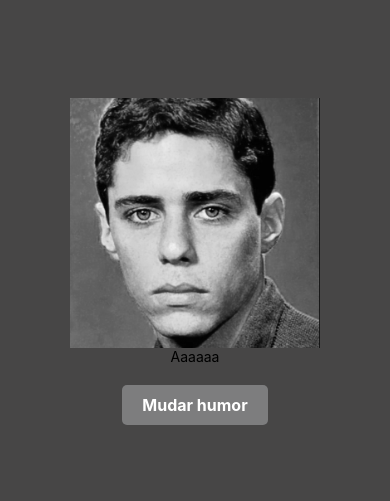
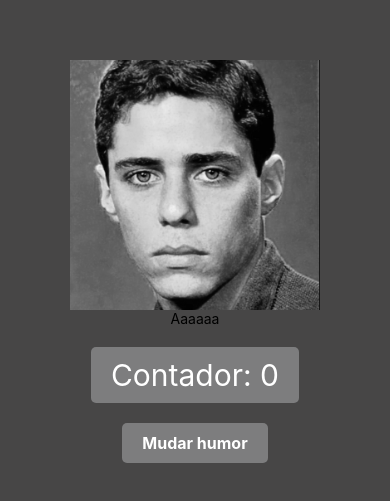
Before and after one commit to h-and-rod/estudos-react-native, a React Native app in the folder state-management/: screen / in a window 390 px wide. Shown: the part 161-662 px from the top of the page. Built offline with nearby package versions, Linux system fonts and the light colour scheme.

Commit message:
study(state-management): adiciona um contador que cresce sempre o valor de taFeliz muda

```diff
--- a/state-management/App.tsx
+++ b/state-management/App.tsx
@@ -7,10 +7,16 @@ import { useState } from 'react';
 export default function App() {
 
   const [taFeliz, setTaFeliz] = useState(false)
+  const [contador, setContador] = useState(0)
 
   function handleHumor(){
     console.log(taFeliz)
     setTaFeliz(humor => !humor)
+    aumentarContador()
+  }
+
+  function aumentarContador(){
+    setContador((valorAtual) => valorAtual + 1)
   }
 
   return (
@@ -19,6 +25,7 @@ export default function App() {
         <Image style={taFeliz ? styles.tamanhoImagemFeliz:styles.tamanhoImagemTriste} source={taFeliz ? chicoHappy : chicoSad} />
       </TouchableOpacity>
       <Text>{taFeliz?"Aeeeee" : "Aaaaaa"}</Text>
+      <Text style={styles.contador}>Contador: {contador}</Text>
       <TouchableOpacity onPress={handleHumor} style={styles.botao}>
         <Text style={styles.textoBotao}>Mudar humor</Text>
       </TouchableOpacity>
@@ -53,5 +60,14 @@ const styles = StyleSheet.create({
     color: '#fff',
     fontSize: 16,
     fontWeight: 'bold'
-  }
+  },
+  contador: {
+    color: '#fff',
+    marginTop: 20,
+    fontSize: 30,
+    paddingHorizontal: 20,
+    paddingVertical: 10,
+    backgroundColor: '#7d7d7e',
+    borderRadius: 5
+  },
 });
```
